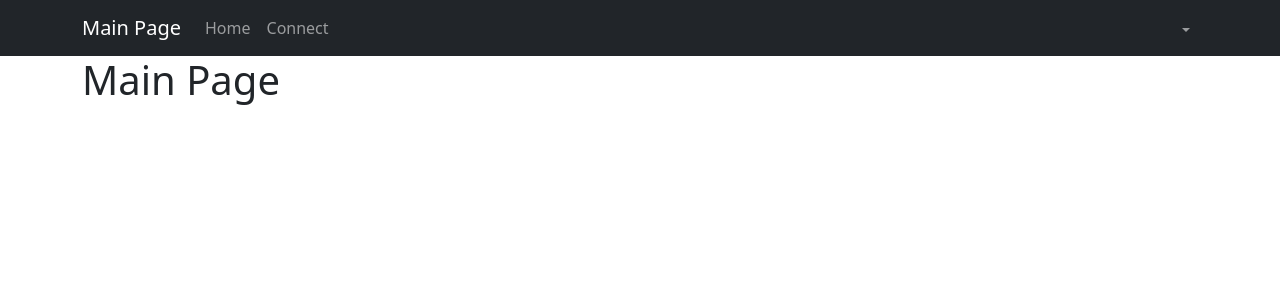
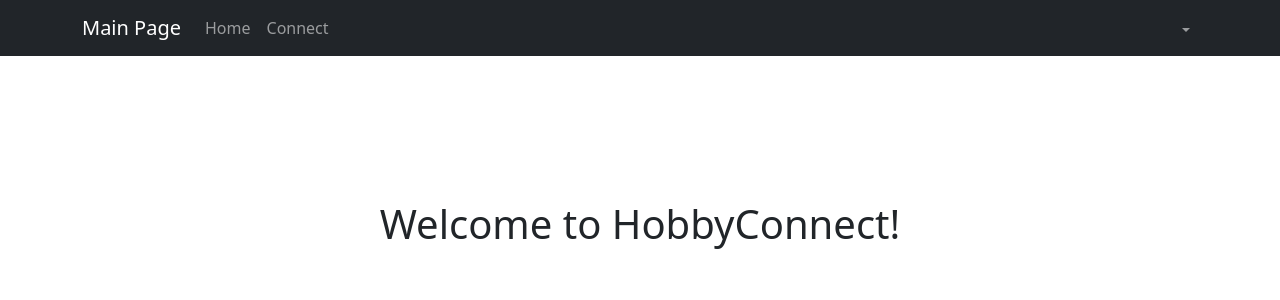
Before and after one commit to Jack-TangYin/HobbyConnect, a Vue app in the folder frontend/: page / in a window 1280 px wide. Shown: the top 300 px of the page. Built offline with nearby package versions, Linux system fonts and the light colour scheme; no server answers.

Commit message:
Update welcome page

```diff
--- a/frontend/src/App.vue
+++ b/frontend/src/App.vue
@@ -79,7 +79,7 @@
         </div>
       </div>
     </nav>
-    <div class="container">
+    <div class="container p-5">
       <RouterView class="flex-shrink-0" />
     </div>
   </div>
--- a/frontend/src/pages/MainPage.vue
+++ b/frontend/src/pages/MainPage.vue
@@ -1,6 +1,6 @@
 <template>
-  <div class="h1">
-    {{ title }}
+  <div class="mt-5 text-center p-5">
+    <h1>Welcome to HobbyConnect!</h1>
   </div>
 </template>
 
```
